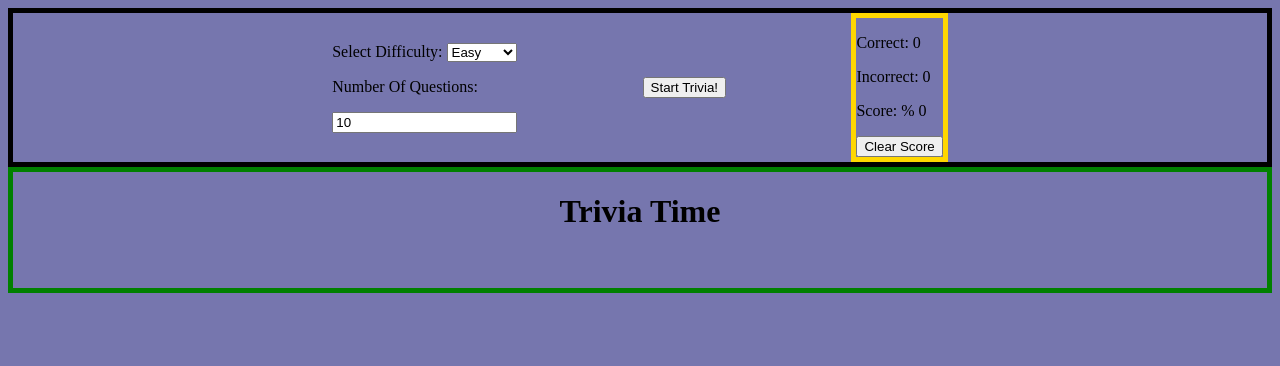
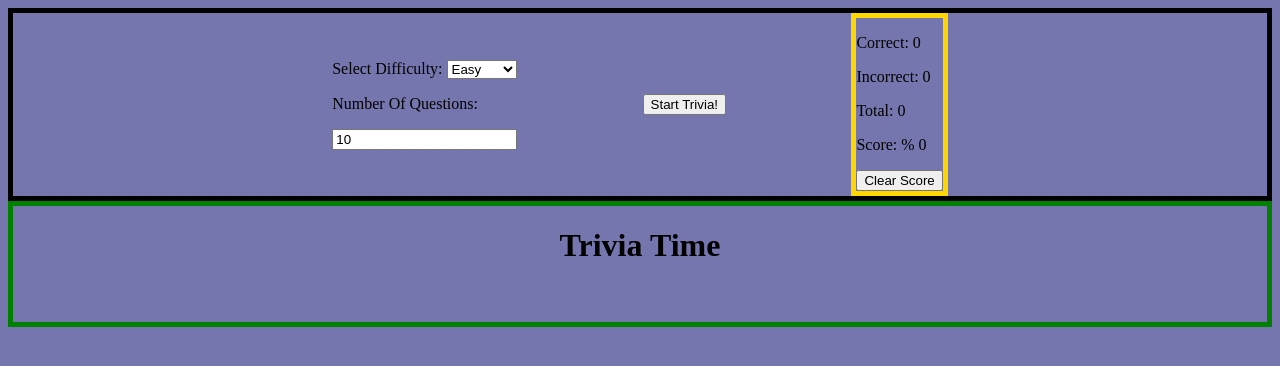
Before and after one commit to vladboudreaux/SDI-Project-2, a React (Vite) app: page / in a window 1280 px wide. Shown: the top 366 px of the page. Built offline with nearby package versions, Linux system fonts and the light colour scheme.

Commit message:
sorting bug fix

```diff
--- a/src/App.jsx
+++ b/src/App.jsx
@@ -3,6 +3,7 @@ import { createBrowserRouter, RouterProvider, Outlet } from 'react-router-dom'
 import './App.css'
 import PageHeader from './PageHeader'
 import HomePage from './HomePage'
+import { QuizProvider } from './ContextUtils'
 
 const router = createBrowserRouter([
   {
@@ -18,7 +19,11 @@ const router = createBrowserRouter([
 ])
 
 function App() {
-  return <RouterProvider router={router} />
+  return (
+    <QuizProvider>
+      <RouterProvider router={router} />
+    </QuizProvider>
+  )
 }
 
 export default App
--- a/src/ContextUtils.jsx
+++ b/src/ContextUtils.jsx
@@ -14,6 +14,10 @@ export function QuizProvider({ children }) {
         () => parseInt(localStorage.getItem('incorrectAnswerCount')) || 0
     )
 
+    const [totalQuestions, setTotalQuestions] = useState(
+        () => parseInt(localStorage.getItem('totalQuestions')) || 0
+    )
+
     useEffect(() => {
         localStorage.setItem('incorrectAnswerCount', incorrectAnswerCount)
     }, [incorrectAnswerCount])
@@ -22,11 +26,17 @@ export function QuizProvider({ children }) {
         localStorage.setItem('correctAnswerCount', correctAnswerCount)
     }, [correctAnswerCount])
 
+    useEffect(() => {
+        localStorage.setItem('totalQuestions', totalQuestions)
+    }, [totalQuestions])
+
     const clearScore = () => {
         setCorrectAnswerCount(0)
         setIncorrectAnswerCount(0)
+        setTotalQuestions(0)
         localStorage.removeItem('correctAnswerCount')
         localStorage.removeItem('incorrectAnswerCount')
+        localStorage.removeItem('totalQuestions')
     }
 
     const triviaLogic = (answer, correctAnswer) => {
@@ -47,7 +57,8 @@ export function QuizProvider({ children }) {
             correctAnswerCount, setCorrectAnswerCount,
             incorrectAnswerCount, setIncorrectAnswerCount,
             triviaLogic,
-            clearScore
+            clearScore,
+            totalQuestions, setTotalQuestions
         }}>
             {children}
         </QuizContext.Provider>
--- a/src/HomePage.jsx
+++ b/src/HomePage.jsx
@@ -4,18 +4,13 @@ import { Outlet, Link } from 'react-router-dom'
 import { handleResponse, useQuiz } from './ContextUtils'
 
 function HomePage() {
-    const { difficulty, numberOfQuestions, started, setStarted, triviaLogic } = useQuiz()
+    const { difficulty, numberOfQuestions, started, setStarted, triviaLogic, setTotalQuestions } = useQuiz()
 
     const url = `https://opentdb.com/api.php?amount=${numberOfQuestions}&difficulty=${difficulty}`
 
     const [questions, setQuestions] = useState([])
     const [selectedAnswers, setSelectedAnswers] = useState({})
-
-    const handleAnswer = (answer, correctAnswer, index) => {
-        if (selectedAnswers[index]) return
-        const isCorrect = triviaLogic(answer, correctAnswer)
-        setSelectedAnswers(prev => ({ ...prev, [index]: { answer, isCorrect } }))
-    }
+    const [shuffledAnswers, setShuffledAnswers] = useState([])
 
     useEffect(() => {
         if (!started) return
@@ -25,9 +20,20 @@ function HomePage() {
             .then(json => {
                 setQuestions(json.results)
                 setSelectedAnswers({})
+                setTotalQuestions(prev => prev + json.results.length)
+                setShuffledAnswers(json.results.map(q =>
+                    [...q.incorrect_answers, q.correct_answer].sort(() => Math.random() - 0.5)
+                ))
             })
             .finally(() => setStarted(false))
     }, [started])
+
+    const handleAnswer = (answer, correctAnswer, index) => {
+        if (selectedAnswers[index]) return
+        const isCorrect = triviaLogic(answer, correctAnswer)
+        setSelectedAnswers(prev => ({ ...prev, [index]: { answer, isCorrect } }))
+    }
+
 
     const decode = (str) => {
         const txt = document.createElement('textarea')
@@ -46,7 +52,7 @@ function HomePage() {
                             <div key={index}>
                                 <li className='question'><strong>{decode(q.question)}</strong></li>
                                 <div className='answersBox'>
-                                    {allAnswers.map((answer, i) => (
+                                    {shuffledAnswers[index]?.map((answer, i) => (
                                         <button
                                             key={i}
                                             onClick={() => handleAnswer(answer, q.correct_answer, index)}
--- a/src/PageHeader.jsx
+++ b/src/PageHeader.jsx
@@ -9,7 +9,8 @@ function PageHeader() {
         started, setStarted,
         correctAnswerCount, setCorrectAnswerCount,
         incorrectAnswerCount, setIncorrectAnswerCount,
-        clearScore }
+        clearScore,
+        totalQuestions }
         = useQuiz()
 
     return (
@@ -29,7 +30,8 @@ function PageHeader() {
                 <div className='scoreCard'>
                     <p> Correct: {correctAnswerCount}</p>
                     <p> Incorrect: {incorrectAnswerCount} </p>
-                    <p> Score: % {correctAnswerCount / numberOfQuestions * 100}</p>
+                    <p> Total: {totalQuestions}</p>
+                    <p> Score: % {totalQuestions > 0 ? (correctAnswerCount / totalQuestions * 100).toFixed(1) : 0}</p>
                     <button onClick={clearScore}> Clear Score </button>
                 </div>
             </div>
```
